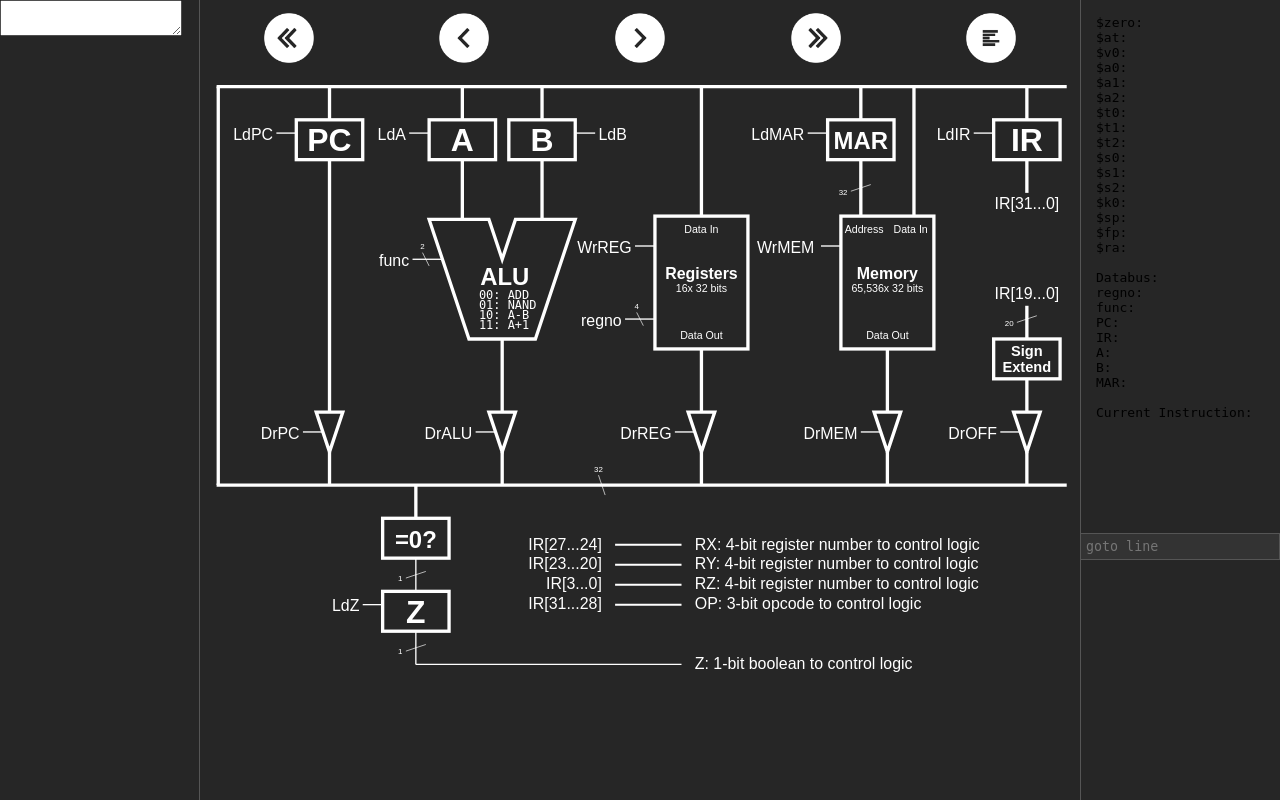
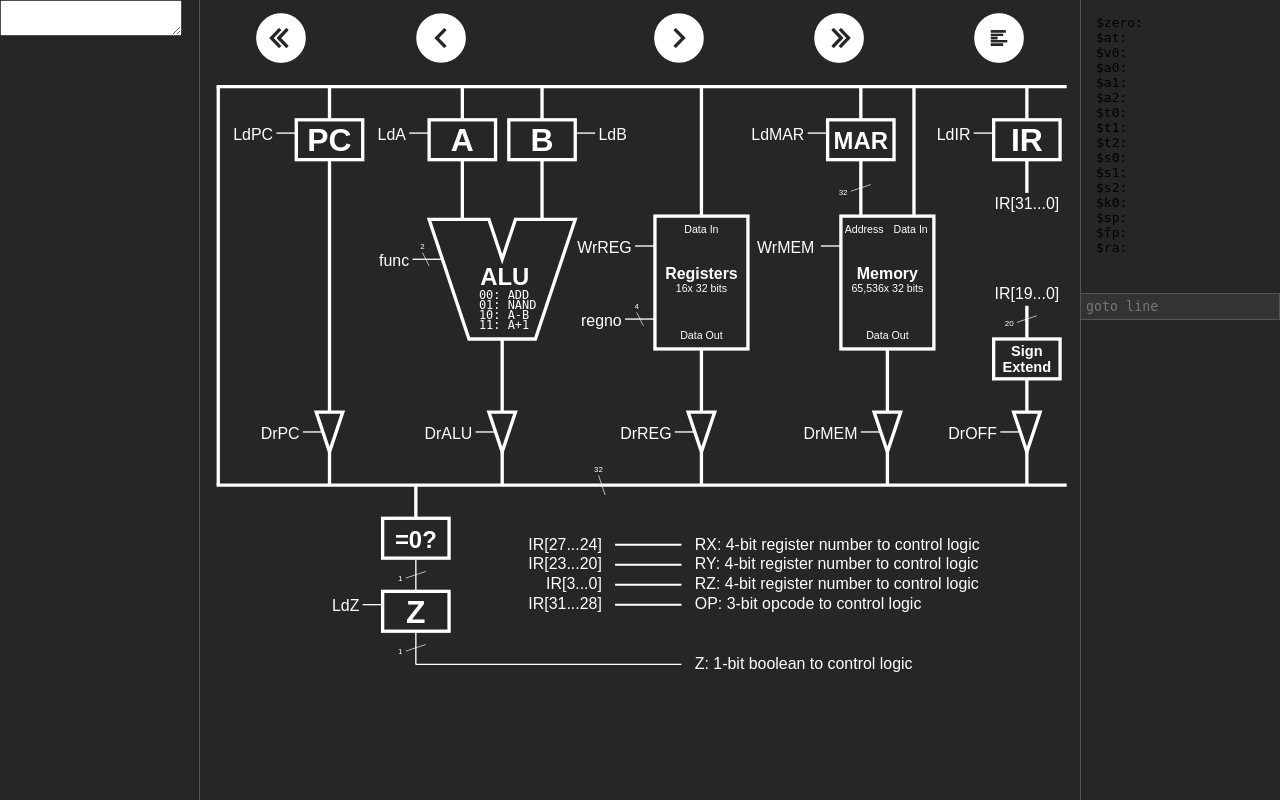
Before and after one commit to LC-2200/Simulator, a PHP site: page /secure_content/student.html in a window 1280 px wide. Run offline with PHP 8.4, Linux system fonts and the light colour scheme.

Commit message:
Moved current microstate to menu bar and prepped for loading alerts and removed data now covered by tooltips.

```diff
--- a/resources/datapath.css
+++ b/resources/datapath.css
@@ -75,7 +75,7 @@
     border-bottom: 1px solid #555;
     border-left: 1px solid #555;
     width: 200px;
-    height: 70%;
+    height: 40%;
     position: fixed;
     right: 0;
     top: 0;
@@ -86,7 +86,7 @@
     overflow: hidden;
     font-family: monospace;
     width: 200px;
-    height: 30%;
+    height: 60%;
     position: fixed;
     right: 0;
     bottom: 0;
@@ -99,7 +99,7 @@
 #memory_search {
     position: fixed;
     right: 0;
-    bottom: 30%;
+    bottom: 60%;
     border: 1px solid #555;
     font-family: monospace;
     padding: 5px;
--- a/secure_content/student.html
+++ b/secure_content/student.html
@@ -11,6 +11,9 @@
             </td>
             <td>
                 <div class="datapath_button" id="back_microstate"></div>
+            </td>
+            <td style="width: 75px;text-align: center;">
+                <span id="current_state_value"></span>
             </td>
             <td>
                 <div class="datapath_button" id="forward_microstate"></div>
@@ -253,16 +256,6 @@
     $fp: <span id="datapath_register_14_value"></span><br>
     $ra: <span id="datapath_register_15_value"></span><br>
     <br>
-    Databus: <span id="datapath_bus_value"></span><br>
-    regno: <span id="datapath_regno_value"></span><br>
-    func: <span id="datapath_func_value"></span><br>
-    PC: <span id="datapath_pc_value"></span><br>
-    IR: <span id="datapath_ir_value"></span><br>
-    A: <span id="datapath_a_value"></span><br>
-    B: <span id="datapath_b_value"></span><br>
-    MAR: <span id="datapath_mar_value"></span><br>
-    <br>
-    Current Instruction: <span id="datapath_current_instruction_name"></span><br>
 </div>
 <input id="memory_search" placeholder="goto line"/>
 <div id="memory"></div>
```
Also changed, not shown: secure_content/student.js (+22 -10 lines).
